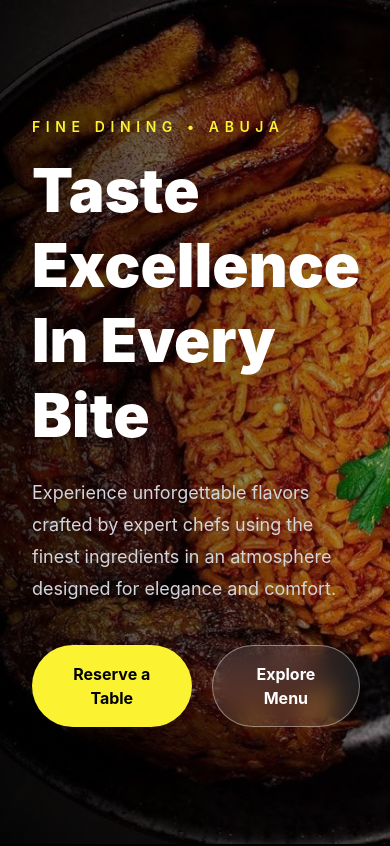
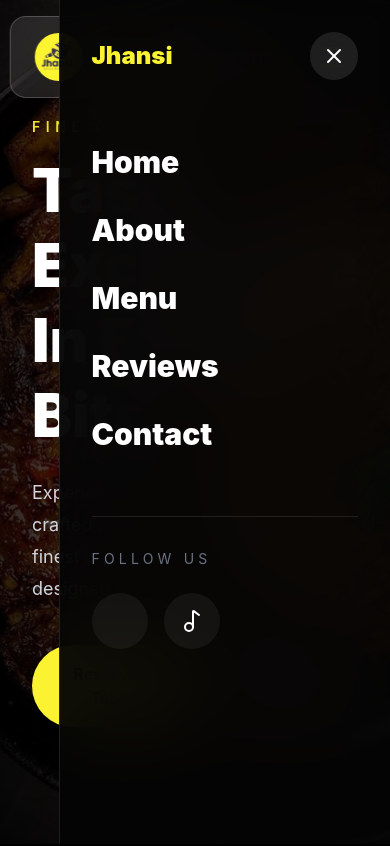
Before and after one commit to Gbolly-Stark/j-res, a React (Vite) app: page / in a window 390 px wide. Shown: the top 846 px of the page. Built offline with nearby package versions, Linux system fonts and the light colour scheme.

Commit message:
Add files via upload

```diff
--- a/package.json
+++ b/package.json
@@ -14,7 +14,7 @@
     "@tailwindcss/vite": "^4.3.2",
     "framer-motion": "^12.42.2",
     "gsap": "^3.15.0",
-    "lucide-react": "^1.24.0",
+    "lucide-react": "^1.25.0",
     "react": "^19.2.7",
     "react-dom": "^19.2.7",
     "tailwindcss": "^4.3.2"
--- a/src/components/About.tsx
+++ b/src/components/About.tsx
@@ -81,7 +81,8 @@ const About = () => {
   )
 
   return (
-    <section className="bg-black py-24">
+    <section id="about"
+    className="bg-black py-24">
       <div className="mx-auto flex max-w-7xl flex-col items-center gap-16 px-6 lg:flex-row">
         <div className="flex-1">
           <img
--- a/src/components/Contact.tsx
+++ b/src/components/Contact.tsx
@@ -82,6 +82,7 @@ const Contact = () => {
 
   return (
     <section
+    id="contact"
       ref={sectionRef}
       className="relative overflow-hidden bg-black py-32"
     >
--- a/src/components/Hero.tsx
+++ b/src/components/Hero.tsx
@@ -49,6 +49,7 @@ tl.from(
   });
   return (
     <section
+    id="home"
       className="relative h-screen w-full bg-cover bg-center"
       style={{ backgroundImage: "url('/hero.jfif')" }}
     >
--- a/src/components/Menu.tsx
+++ b/src/components/Menu.tsx
@@ -2,7 +2,8 @@
 
 const Menu = () => {
   return (
-    <div className="bg-black">
+    <div id="menu"
+    className="bg-black">
         <h2 className="text-white font-black text-3xl text-center">Menu</h2>
         <h1 className="text-gray-500 text-3xl text-center">Under Construction</h1>
     </div>
--- a/src/components/Navbar.tsx
+++ b/src/components/Navbar.tsx
@@ -1,9 +1,13 @@
+import { useRef, useState } from "react";
 import { useGSAP } from "@gsap/react";
-import { useRef } from "react";
 import gsap from "gsap";
+import { Menu, X, Music2 } from "lucide-react";
+
 const Navbar = () => {
+  const navRef = useRef<HTMLElement>(null);
+  const sidebarRef = useRef<HTMLDivElement>(null);
+  const [menuOpen, setMenuOpen] = useState(false);
 
-    const navRef = useRef<HTMLElement>(null);
   useGSAP(() => {
     gsap.from(navRef.current, {
       y: -100,
@@ -11,60 +15,194 @@ const Navbar = () => {
       duration: 1,
       ease: "power3.out",
     });
-
   });
 
+  useGSAP(() => {
+    if (menuOpen) {
+      gsap.fromTo(
+        sidebarRef.current,
+        { x: "100%" },
+        {
+          x: "0%",
+          duration: 0.7,
+          ease: "power4.out",
+        }
+      );
+
+      gsap.from(".mobile-link", {
+        x: 50,
+        opacity: 0,
+        stagger: 0.12,
+        duration: 0.5,
+        ease: "power3.out",
+        delay: 0.2,
+      });
+    }
+  }, [menuOpen]);
+
   return (
-
-  <nav ref={navRef}
-  className="fixed top-4 left-1/2 -translate-x-1/2 z-0 w-[80%] justify-center bg-center text-center max-w-7xl rounded-2xl border border-white/20 bg-white/10 backdrop-blur-xl shadow-2xl">
+    <>
+      <nav
+        ref={navRef}
+        className="fixed top-4 left-1/2 -translate-x-1/2 z-50 w-[95%] max-w-7xl rounded-2xl border border-white/20 bg-white/10 backdrop-blur-xl shadow-2xl px-6 py-4"
+      >
         <div className="flex items-center justify-between">
           <div className="flex items-center gap-3">
             <img
               src="/jhansi logo.jfif"
               alt="Jhansi logo"
-            className="w-12 h-12 rounded-full object-cover"
+              className="h-12 w-12 rounded-full object-cover"
             />
 
-          <h1 className="text-2xl font-bold text-[#FBF332]">
-            Jhansi{" "}
-            <span className="text-white">Restaurant</span>
+            <h1 className="text-xl md:text-2xl font-bold text-[#FBF332]">
+              Jhansi <span className="text-white">Restaurant</span>
             </h1>
           </div>
+<ul className="hidden md:flex items-center gap-8 text-[#FBF332] font-semibold">
+            <li><a href="#home" className="hover:text-white transition">Home</a></li>
+            <li><a href="#about" className="hover:text-white transition">About</a></li>
+            <li><a href="#menu" className="hover:text-white transition">Menu</a></li>
+            <li><a href="#review" className="hover:text-white transition">Reviews</a></li>
+            <li><a href="#contact" className="hover:text-white transition">Contact</a></li>
+          </ul>
 
-        <ul className="flex items-center gap-6 text-[#FBF332] font-semibold">
-          <li>
-            <a href="#home" className="hover:underline transition">
+          <button
+  onClick={() => setMenuOpen(!menuOpen)}
+  className="md:hidden rounded-xl p-2 text-[#FBF332]"
+>
+  {menuOpen ? <X size={30} /> : <Menu size={30} />}
+</button>
+
+        </div>
+        {menuOpen && (
+  <div className="md:hidden mt-4 rounded-2xl border border-white/10 bg-black/90 backdrop-blur-xl shadow-2xl overflow-hidden">
+
+    <a
+      href="#home"
+      onClick={() => setMenuOpen(false)}
+      className="block px-6 py-4 text-[#FBF332] hover:bg-white/10 transition"
+    >
       Home
     </a>
-          </li>
-          <li>
-            <a href="#about" className="hover:underline transition">
+
+    <a
+      href="#about"
+      onClick={() => setMenuOpen(false)}
+      className="block px-6 py-4 text-[#FBF332] hover:bg-white/10 transition"
+    >
       About
     </a>
-          </li>
-          <li>
-            <a href="#menu" className="hover:underline transition">
+
+    <a
+      href="#menu"
+      onClick={() => setMenuOpen(false)}
+      className="block px-6 py-4 text-[#FBF332] hover:bg-white/10 transition"
+    >
       Menu
     </a>
-          </li>
-          <li>
-            <a href="#gallery" className="hover:underline transition">
+
+    <a
+      href="#gallery"
+      onClick={() => setMenuOpen(false)}
+      className="block px-6 py-4 text-[#FBF332] hover:bg-white/10 transition"
+    >
       Gallery
     </a>
-          </li>
-          <li>
-            <a href="#contact" className="hover:underline transition">
+
+    <a
+      href="#contact"
+      onClick={() => setMenuOpen(false)}
+      className="block px-6 py-4 text-[#FBF332] hover:bg-white/10 transition"
+    >
       Contact
     </a>
-          </li>
-        </ul>
 
-        <button className="bg-[#FBF332] text-black font-bold px-5 py-2 rounded-full hover:bg-yellow-300 transition">
-          Reserve
+  </div>
+)}
+      </nav>
+
+      {menuOpen && (<div className="fixed inset-0 z-40 bg-black/70 backdrop-blur-sm" onClick={() => setMenuOpen(false)} />)}
+
+      <div
+  ref={sidebarRef}
+  className="fixed right-0 top-0 z-50 h-screen w-[85%] max-w-sm bg-[#050505]/95 backdrop-blur-2xl border-l border-white/10 p-8 md:hidden"
+>
+  <div className="flex items-center justify-between">
+    <h2 className="text-2xl font-black text-[#FBF332]">Jhansi</h2>
+
+    <button
+      onClick={() => setMenuOpen(false)}
+      className="rounded-full bg-white/10 p-3 text-white hover:bg-white/20 transition"
+    >
+      <X size={24} />
     </button>
   </div>
-    </nav>
+
+  <div className="mt-16 flex flex-col gap-8">
+    <a
+      href="#home"
+      onClick={() => setMenuOpen(false)}
+      className="mobile-link text-3xl font-black text-white hover:text-[#FBF332] transition"
+    >
+      Home
+    </a>
+
+    <a
+      href="#about"
+      onClick={() => setMenuOpen(false)}
+      className="mobile-link text-3xl font-black text-white hover:text-[#FBF332] transition"
+    >
+      About
+    </a>
+
+    <a
+      href="#menu"
+      onClick={() => setMenuOpen(false)}
+      className="mobile-link text-3xl font-black text-white hover:text-[#FBF332] transition"
+    >
+      Menu
+    </a>
+
+    <a
+      href="#review"
+      onClick={() => setMenuOpen(false)}
+      className="mobile-link text-3xl font-black text-white hover:text-[#FBF332] transition"
+    >
+      Reviews
+    </a>
+
+    <a
+      href="#contact"
+      onClick={() => setMenuOpen(false)}
+      className="mobile-link text-3xl font-black text-white hover:text-[#FBF332] transition"
+    >
+      Contact
+    </a>
+  </div>
+
+  <div className="mt-16 border-t border-white/10 pt-8">
+    <p className="text-sm uppercase tracking-[0.3em] text-gray-500 mb-6">
+      Follow Us
+    </p>
+
+    <div className="flex gap-4">
+      <a
+        href="#"
+        className="mobile-link flex h-14 w-14 items-center justify-center rounded-full bg-white/5 text-white transition hover:bg-[#FBF332] hover:text-black"
+      >
+
+      </a>
+
+      <a
+        href="#"
+        className="mobile-link flex h-14 w-14 items-center justify-center rounded-full bg-white/5 text-white transition hover:bg-[#FBF332] hover:text-black"
+      >
+        <Music2 />
+      </a>
+    </div>
+  </div>
+</div>
+    </>
   );
 };
 
--- a/src/components/Review.tsx
+++ b/src/components/Review.tsx
@@ -73,6 +73,7 @@ const Review = () => {
 
   return (
     <section
+    id="review"
       ref={sectionRef}
       className="bg-black"
     >
--- a/src/index.css
+++ b/src/index.css
@@ -1 +1,4 @@
 @import "tailwindcss";
+html {
+  scroll-behavior: smooth;
+}
```
Also changed, not shown: 1 other file (tests, documents, lock files or other folders). Lines whose indentation alone changed are shown as unchanged.
